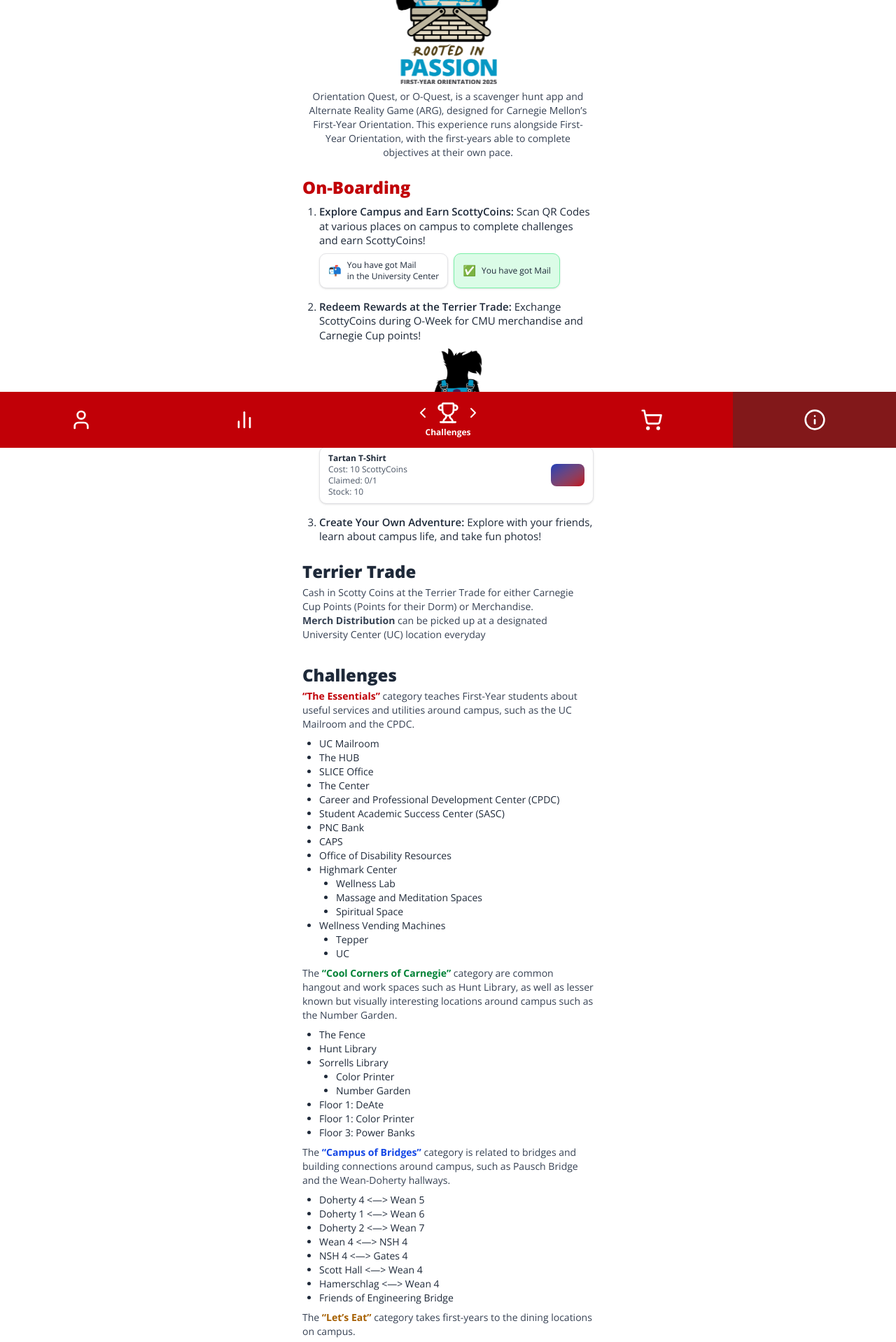
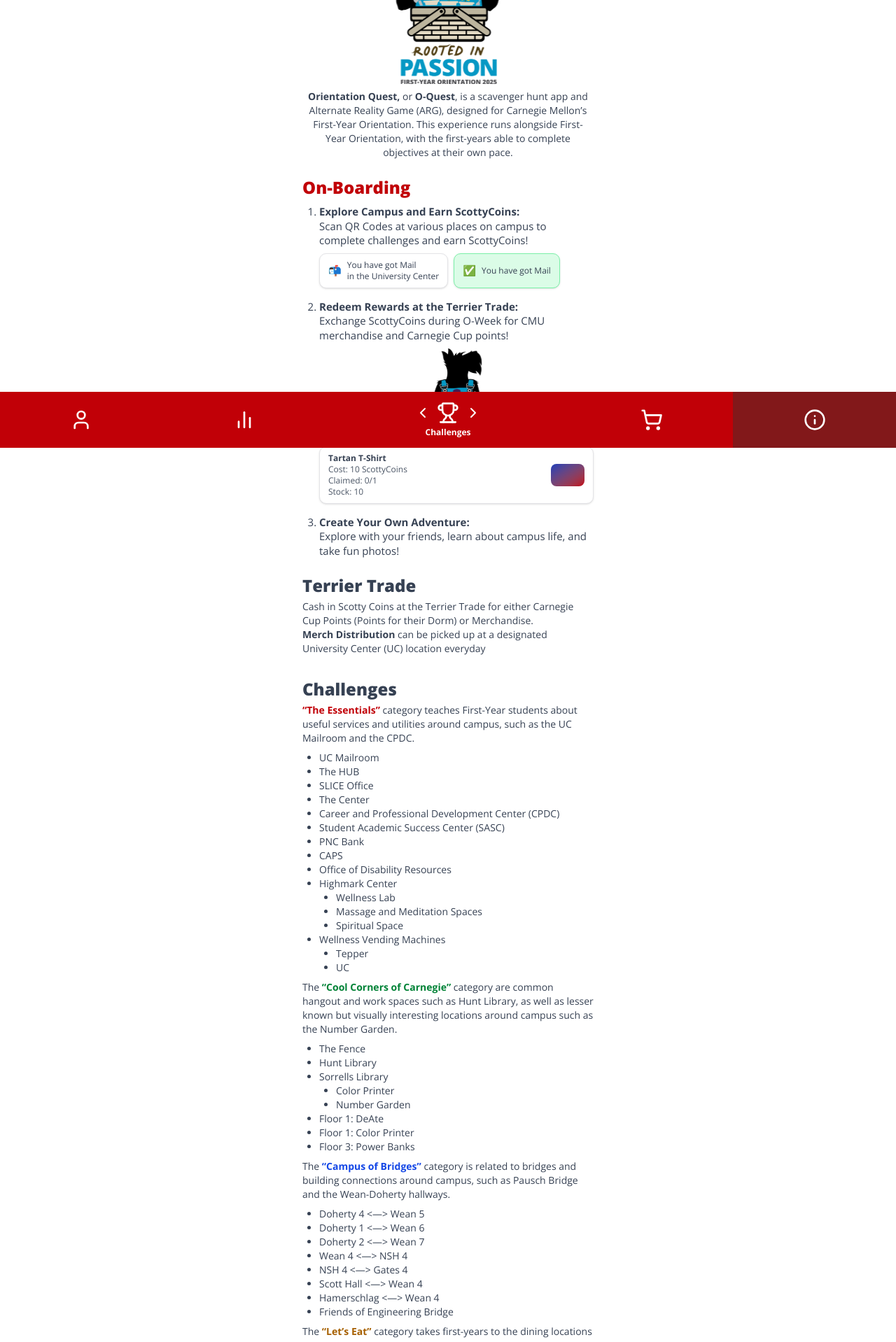
Before and after one commit to ScottyLabs/o-quest, a React (Vite) app in the folder apps/frontend/: page /about in a window 1280 px wide. Shown: the part 160-2078 px from the top of the page at 70% size. Built offline with nearby package versions, Linux system fonts and the light colour scheme.

Commit message:
style: fix styling of some parts of about page

```diff
--- a/apps/frontend/src/routes/about.tsx
+++ b/apps/frontend/src/routes/about.tsx
@@ -14,9 +14,10 @@
                 className="w-40 mx-auto mb-2"
             />
             <div className="text-gray-700 text-sm mb-6 px-2 text-center">
-                Orientation Quest, or O-Quest, is a scavenger hunt app and
-                Alternate Reality Game (ARG), designed for Carnegie Mellon’s
-                First-Year Orientation. This experience runs alongside
+                <span className="font-bold">Orientation Quest,</span> or{" "}
+                <span className="font-bold">O-Quest</span>, is a scavenger hunt
+                app and Alternate Reality Game (ARG), designed for Carnegie
+                Mellon’s First-Year Orientation. This experience runs alongside
                 First-Year Orientation, with the first-years able to complete
                 objectives at their own pace.
             </div>
@@ -26,11 +27,12 @@
                 <div className="font-extrabold text-2xl text-red-700 mb-2">
                     On-Boarding
                 </div>
-                <ol className="list-decimal ml-6 text-gray-800 space-y-4">
+                <ol className="list-decimal ml-6 text-gray-700 space-y-4">
                     <li>
-                        <span className="font-semibold">
+                        <span className="font-bold">
                             Explore Campus and Earn ScottyCoins:
-                        </span>{" "}
+                        </span>
+                        <br />
                         Scan QR Codes at various places on campus to complete
                         challenges and earn ScottyCoins!
                         <div className="flex gap-2 mt-2">
@@ -55,9 +57,10 @@
                         </div>
                     </li>
                     <li>
-                        <span className="font-semibold">
+                        <span className="font-bold">
                             Redeem Rewards at the Terrier Trade:
-                        </span>{" "}
+                        </span>
+                        <br />
                         Exchange ScottyCoins during O-Week for CMU merchandise
                         and Carnegie Cup points!
                         <div className="flex justify-center my-2">
@@ -84,9 +87,10 @@
                         </div>
                     </li>
                     <li>
-                        <span className="font-semibold">
+                        <span className="font-bold">
                             Create Your Own Adventure:
-                        </span>{" "}
+                        </span>
+                        <br />
                         Explore with your friends, learn about campus life, and
                         take fun photos!
                     </li>
@@ -95,7 +99,7 @@
 
             {/* Terrier Trade Section */}
             <div className="w-full mb-6">
-                <div className="font-extrabold text-2xl text-gray-800 mb-1">
+                <div className="font-extrabold text-2xl text-gray-700 mb-1">
                     Terrier Trade
                 </div>
                 <div className="text-gray-700 text-sm mb-2">
@@ -110,7 +114,7 @@
 
             {/* Challenges Section */}
             <div className="w-full mb-6">
-                <div className="font-extrabold text-2xl text-gray-800 mb-1">
+                <div className="font-extrabold text-2xl text-gray-700 mb-1">
                     Challenges
                 </div>
                 <div className="text-gray-700 text-sm mb-2">
@@ -121,7 +125,7 @@
                     and utilities around campus, such as the UC Mailroom and the
                     CPDC.
                 </div>
-                <ul className="list-disc ml-6 text-gray-800 text-sm mb-2">
+                <ul className="list-disc ml-6 text-gray-700 text-sm mb-2">
                     <li>UC Mailroom</li>
                     <li>The HUB</li>
                     <li>SLICE Office</li>
@@ -156,7 +160,7 @@
                     Library, as well as lesser known but visually interesting
                     locations around campus such as the Number Garden.
                 </div>
-                <ul className="list-disc ml-6 text-gray-800 text-sm mb-2">
+                <ul className="list-disc ml-6 text-gray-700 text-sm mb-2">
                     <li>The Fence</li>
                     <li>Hunt Library</li>
                     <li>
@@ -179,7 +183,7 @@
                     around campus, such as Pausch Bridge and the Wean-Doherty
                     hallways.
                 </div>
-                <ul className="list-disc ml-6 text-gray-800 text-sm mb-2">
+                <ul className="list-disc ml-6 text-gray-700 text-sm mb-2">
                     <li>Doherty 4 &lt;—&gt; Wean 5</li>
                     <li>Doherty 1 &lt;—&gt; Wean 6</li>
                     <li>Doherty 2 &lt;—&gt; Wean 7</li>
@@ -214,7 +218,7 @@
                     category relates to activities and locations surrounding
                     campus, all of which come with first-years’ student IDs.
                 </div>
-                <ul className="list-disc ml-6 text-gray-800 text-sm mb-2">
+                <ul className="list-disc ml-6 text-gray-700 text-sm mb-2">
                     <li>Bus Stops</li>
                     <li>Shuttles</li>
                     <li>Carnegie Museum</li>
```
